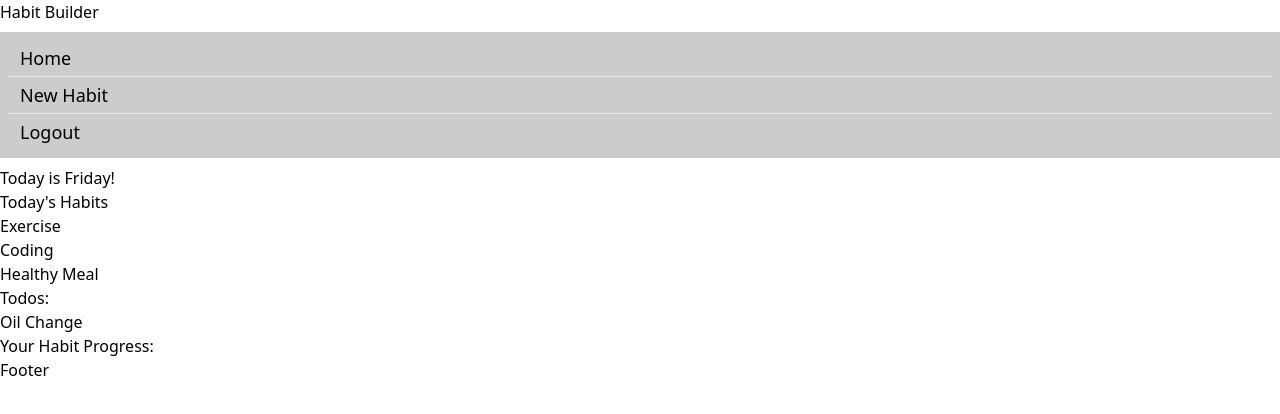
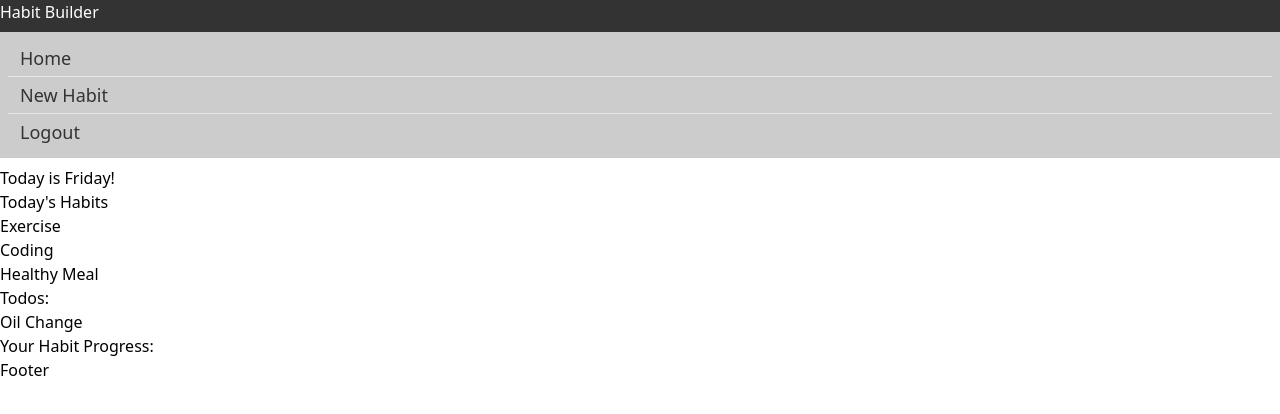
Before and after one commit to ChaseLee21/Habit-Tracker, a React (Vite) app in the folder client/: page / in a window 1280 px wide. Shown: the top 414 px of the page. Built offline with nearby package versions, Linux system fonts and the light colour scheme.

Commit message:
changing bg and text colors

```diff
--- a/client/src/components/Header.jsx
+++ b/client/src/components/Header.jsx
@@ -4,8 +4,8 @@ function Header() {
 
     return (
       <>
-        <header>
-          <h1>Habit Builder</h1>
+        <header className="bg-primaryBg">
+          <h1 className="text-primaryText">Habit Builder</h1>
           <Navbar />
         </header>
       </>
--- a/client/src/components/Navbar.jsx
+++ b/client/src/components/Navbar.jsx
@@ -2,11 +2,11 @@ function Navbar() {
 
     return (
       <>
-        <nav className="bg-secondary">
+        <nav className="bg-secondaryBg">
             <ul className="m-2 py-2 text-lg">
-                <li className=" p-1 ps-3 hover:text-highlight">Home</li>
-                <li className="border-y p-1 ps-3 hover:text-highlight">New Habit</li>
-                <li className=" p-1 ps-3 hover:text-highlight">Logout</li>
+                <li className=" p-1 ps-3 hover:text-highlight text-secondaryText">Home</li>
+                <li className="border-y p-1 ps-3 hover:text-highlight text-secondaryText">New Habit</li>
+                <li className=" p-1 ps-3 hover:text-highlight text-secondaryText">Logout</li>
             </ul>
         </nav>
       </>
--- a/client/tailwind.config.js
+++ b/client/tailwind.config.js
@@ -7,8 +7,10 @@ export default {
   theme: {
     extend: {
       colors: {
-        primary: "#333",
-        secondary: "#ccc",
+        primaryBg: "#333",
+        primaryText: "#fff",
+        secondaryBg: "#ccc",
+        secondaryText: "#333",
         highlight: "#f3f3f3",
       },
     },
```
